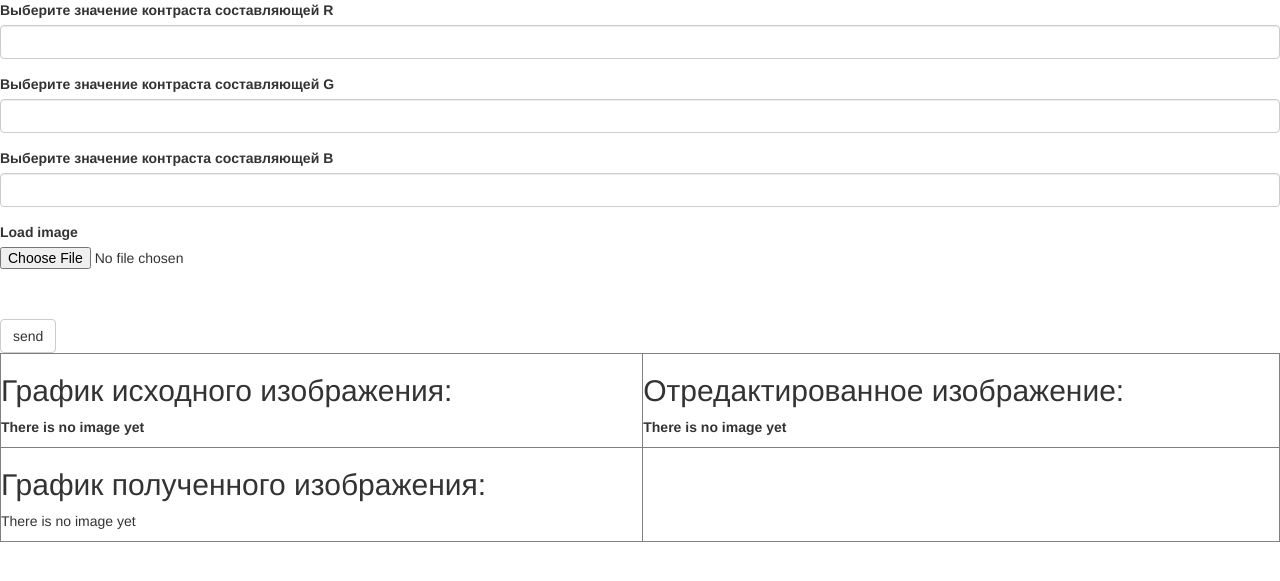
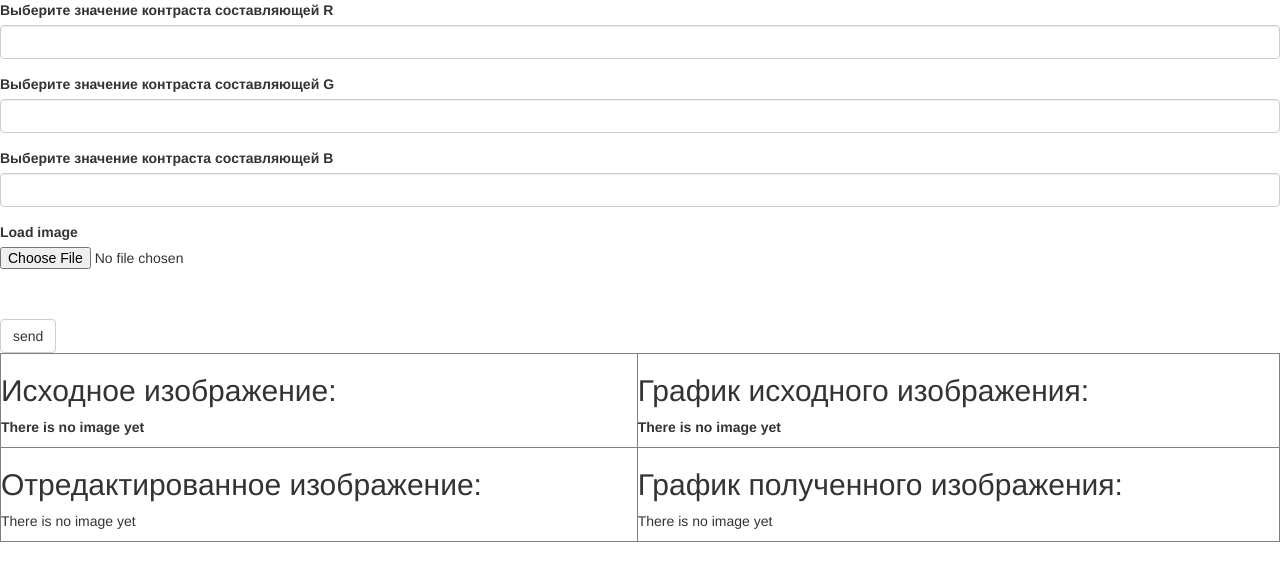
Before and after one commit to vsilvier/lab3IZ2, a Flask app: page /net in a window 1280 px wide. Shown: the top 581 px of the page. Run offline with Flask 2, Linux system fonts and the light colour scheme; some libraries are stand-ins or nearby versions.

Commit message:
Update net.html

```diff
--- a/flaskapp/templates/net.html
+++ b/flaskapp/templates/net.html
@@ -7,6 +7,16 @@
 {{ wtf.quick_form(form, method='post',enctype="multipart/form-data", action="net") }}
 <table border="1" width="100%" cellpadding="5">
  <tr>
+  <th><h2>Исходное изображение: </h2>
+<!-- отображаем загруженное изображение с закругленными углами -->
+<!-- если оно есть (после submit) -->
+{% if image %}
+ <p>{{image}}
+ <p><img src={{image}}/>
+{% else %}
+ <p> There is no image yet </p>
+{% endif %}</th>
+
 <!-- один из стандартных тэгов html - заголовок второго уровня -->
 <th><h2>График исходного изображения: </h2>
 <!-- проверяем есть ли данные классификации -->
@@ -16,9 +26,9 @@
 {% else %}
  <p> There is no image yet </p>
 {% endif %}</th>
-
-
-<th><h2>Отредактированное изображение: </h2>
+ </tr>
+ <tr>
+<td><h2>Отредактированное изображение: </h2>
 <!-- отображаем загруженное изображение с закругленными углами -->
 <!-- если оно есть (после submit) -->
 {% if image_name %}
@@ -26,9 +36,8 @@
  <p><img src={{image_name}}/>
 {% else %}
  <p> There is no image yet </p>
-{% endif %}</th>
-  </tr>
-   <tr>
+{% endif %}</td>
+
 <td><h2>График полученного изображения: </h2>
 <!-- проверяем есть ли данные классификации -->
 {% if gr_name2 %}
```
